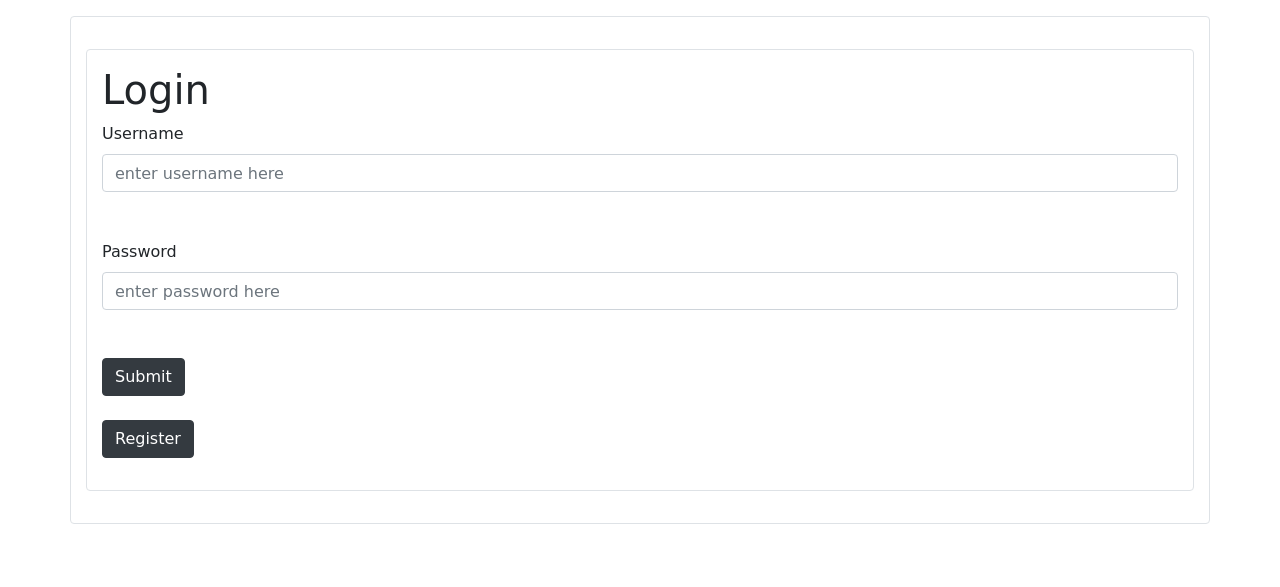
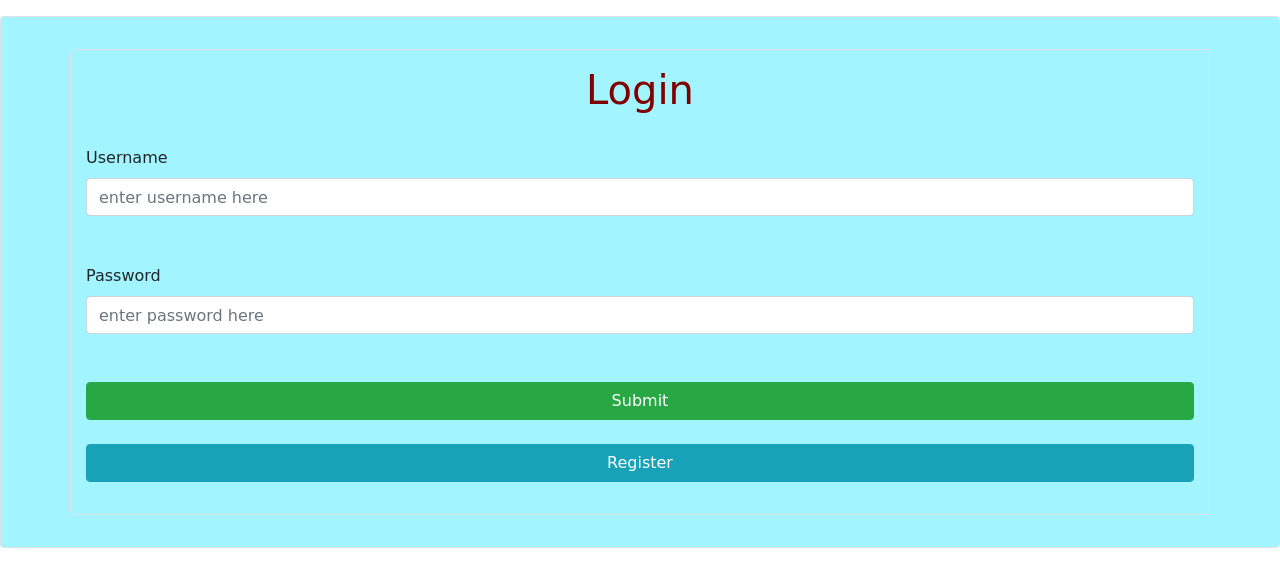
Before and after one commit to phuang00/P02_softdev, a Flask app: page /login in a window 1280 px wide. Shown: the top 587 px of the page. Run offline with Flask 2, Linux system fonts and the light colour scheme; some libraries are stand-ins or nearby versions.

Commit message:
added more formatting

```diff
--- a/static/style.css
+++ b/static/style.css
@@ -2,3 +2,12 @@
     border-color: #E74C3C;
     box-shadow: inset 0 1px 1px rgba(0, 0, 0, 0.075), 0 0 8px rgba(255, 0, 0, 0.6);
 }
+
+
+h1 {
+    color: maroon;
+}
+
+div {
+    background-color: #a2f4ff;
+}
--- a/templates/base.html
+++ b/templates/base.html
@@ -9,7 +9,7 @@
     <link rel="stylesheet" type="text/css" href="{{url_for('static', filename='style.css')}}">
     <title>{% block title %}{% endblock %}</title>
   </head>
-  <div class="container py-3 my-3 border rounded" id="font">
+  <div class="container-fluid py-3 my-3 border rounded" id="font" style="background-color: #a2f4ff;">
     {% with messages = get_flashed_messages() %}
     {% if messages %}
     <ul class=flashes>
@@ -17,37 +17,39 @@
       <div class="alert alert-warning">{{ message }}</div>
       {% endfor %}
     </ul>
+  </div>
+</div>
 {% endif %}
 {% endwith %}
 <body>
   {% block header %}
-    <div class="navbarhead" id="navdiv">
-      <nav class="navbar navbar-expand-lg navbar-light" style="background-color: #f9ff33 ;">
+  <nav style="position: sticky; top: 0; z-index: 1; background-color: #f9ff33;">
+    <nav class="navbar navbar-expand-lg navbar-light">
       <a class="navbar-brand">Saturated Sidewalks</a>
-           <a class="nav-link" href="/home">Home</a>
-           <a class="nav-link" href="/board">Create Board</a>
-           <a class="nav-link" href="/play">Play!</a>
+      <a class="nav-link" href="/home"><button style="justify-self: center;"class="col btn btn-outline-primary">Home</button></a>
+      <a class="nav-link" href="/board"><button style="justify-self: center;"class="col btn btn-outline-primary">Create Board</button></a>
+      <a class="nav-link" href="/play"><button style="justify-self: center;"class="col btn btn-outline-primary">Play!</button></a>
       <ul class="nav navbar-nav ml-auto">
 	<li>
           <form class="form-inline" action="/search" method="GET">
             <input class="form-control mr-sm-2" type="search" placeholder="Search" aria-label="Search" name="keyword">
-              <button type="submit" class="btn btn-success">Search</button>
+            <button style="justify-self; center;" type="submit" class="col btn btn-success">Search</button>
           </form>
 	</li>
 	<li>
           <form action="/logout" method="GET">
-		<button type="submit" class="btn btn-link navbar-btn navbar-link">Logout</button>
+	    <button style="justify-self; center;" class="col btn btn-link">Logout</button>
           </form>
 	</li>
       </ul>
     </nav>
-    </div>
+  </nav>
   {% endblock %}
-    {% block body %}{% endblock %}
+  {% block body %}
+  {% endblock %}
   <script src="https://code.jquery.com/jquery-3.3.1.slim.min.js" integrity="sha384-q8i/X+965DzO0rT7abK41JStQIAqVgRVzpbzo5smXKp4YfRvH+8abtTE1Pi6jizo" crossorigin="anonymous"></script>
   <script src="https://cdnjs.cloudflare.com/ajax/libs/popper.js/1.14.7/umd/popper.min.js" integrity="sha384-UO2eT0CpHqdSJQ6hJty5KVphtPhzWj9WO1clHTMGa3JDZwrnQq4sF86dIHNDz0W1" crossorigin="anonymous"></script>
   <script src="https://stackpath.bootstrapcdn.com/bootstrap/4.3.1/js/bootstrap.min.js" integrity="sha384-JjSmVgyd0p3pXB1rRibZUAYoIIy6OrQ6VrjIEaFf/nJGzIxFDsf4x0xIM+B07jRM" crossorigin="anonymous"></script>
-    <script src="{{url_for('static', filename='base.js')}}">
-    </script>
+  <script src="{{url_for('static', filename='base.js')}}"></script>
 </body>
 </html>
--- a/templates/home.html
+++ b/templates/home.html
@@ -6,9 +6,9 @@ Homepage
 
 {% block body %}
 <br><br>
-<div class="text-center">
+<div class="container-fluid text-center" >
   <h1>Welcome {{ user }} to JEOPARDY!</h1>
-
+  <br>
   <h6>User History</h6>
   <ul>
     {% for item in games %}
--- a/templates/login.html
+++ b/templates/login.html
@@ -9,18 +9,18 @@ Login to JEOPARDY
 
 {% block body %}
 <div class="container py-3 my-3 border rounded" id="font">
-  <h1>Login</h1>
+  <center><h1>Login</h1><br></center>
   <form method="GET" action="/login">
     <label for="username">Username</label>
     <input class="form-control" type="text" name="username" placeholder="enter username here"> <br> <br>
     <label for="password">Password</label>
-    <input class="form-control" type="text" name="password" placeholder="enter password here"><br> <br>
+    <input class="form-control" type="password" name="password" placeholder="enter password here"><br> <br>
 <div class="form-group justify-content-center">
-    <button type="submit" name = "submit" class="btn btn-dark">Submit</button>
+    <button type="submit" name = "submit" class="btn btn-success btn-block">Submit</button>
   </form>
-  <br><br>
+  <br>
   <form method="GET" action="/register">
-    <button type="submit" name = "register" class="btn btn-dark">Register</button>
+    <button type="submit" name = "register" class="btn btn-info btn-block">Register</button>
   </form>
   </div>
 </div>
```
Lines whose indentation alone changed are shown as unchanged.
